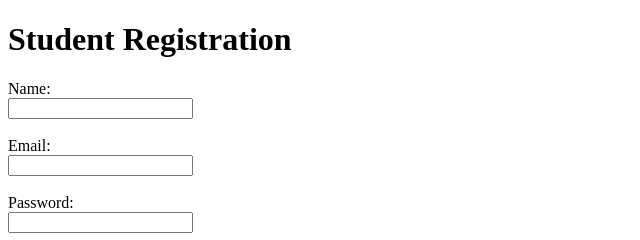
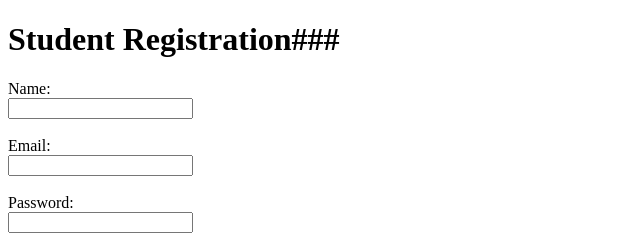
Before and after one commit to Botsky123/node-test-app, a website: page views/index.html in a window 1280 px wide. Shown: the top 240 px of the page, 0-640 px from the left. Drawn offline with Linux system fonts and the light colour scheme.

Commit message:
Update index.html

```diff
--- a/views/index.html
+++ b/views/index.html
@@ -3,10 +3,10 @@
 <head>
   <meta charset="UTF-8">
   <meta name="viewport" content="width=device-width, initial-scale=1.0">
-  <title>Student Registration </title>
+  <title>Student Registration### </title>
 </head>
 <body>
-  <h1>Student Registration </h1>
+  <h1>Student Registration### </h1>
   <form action="/register" method="POST">
     <label for="name">Name:</label><br>
     <input type="text" id="name" name="name" required><br><br>
```
